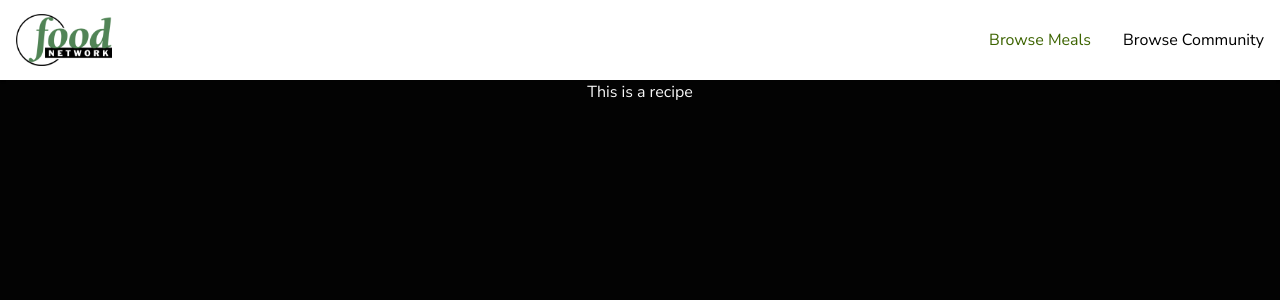
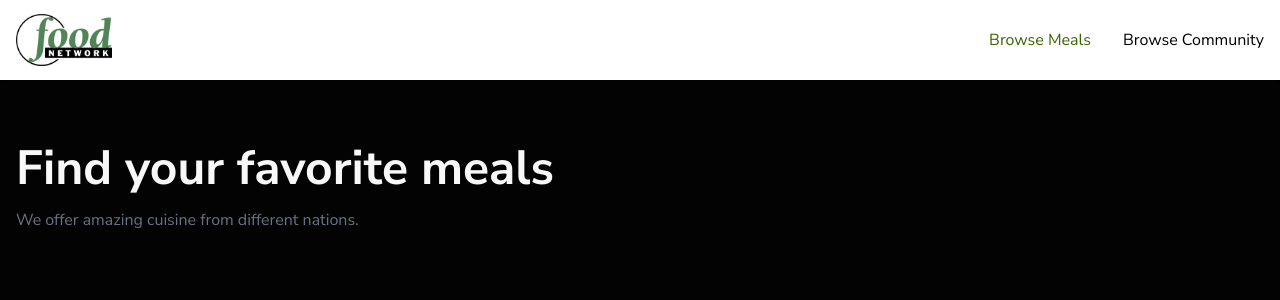
Before and after one commit to sundeeseeyou/foodies, a Next.js app: page /meals/1 in a window 1280 px wide. Shown: the top 300 px of the page. Built offline with nearby package versions, Linux system fonts and the light colour scheme.

Commit message:
update the loading and add new singlepage template for foods

```diff
--- /dev/null
+++ b/src/app/meals/FoodLoading.tsx
@@ -0,0 +1,7 @@
+export default function Loading() {
+  return (
+    <div className="flex items-start justify-center h-screen">
+      <div className="animate-spin rounded-full h-16 w-16 border-b-4 border-green-700"></div>
+    </div>
+  );
+}
--- a/src/app/meals/[slug]/page.tsx
+++ b/src/app/meals/[slug]/page.tsx
@@ -1,7 +1,16 @@
+// import pool from "../../../lib/db";
+
 export default function RecipeMeals() {
   return (
-    <>
-      <h1>This is a recipe</h1>
-    </>
+    <main className="flex flex-col gap-8 px-4 py-16 w-full max-w-screen-2xl mx-auto">
+      <div className="flex justify-between items-center">
+        <div className="flex flex-col gap-4">
+          <h1 className="text-5xl font-bold">Find your favorite meals</h1>
+          <p className="text-gray-500">
+            We offer amazing cuisine from different nations.
+          </p>
+        </div>
+      </div>
+    </main>
   );
 }
--- a/src/app/meals/page.tsx
+++ b/src/app/meals/page.tsx
@@ -1,9 +1,37 @@
 import MealsGrid from "../../../components/MealsGrid";
+import { Suspense } from "react";
 import pool from "../../../lib/db";
 import Link from "next/link";
 import { IoIosShareAlt } from "react-icons/io";
+import Loading from "./FoodLoading";
 
-export default async function MealsPage() {
+// This is the main page for meals, which fetches data from the database and displays it.
+// It uses server-side rendering to fetch the meals data and display it in a grid format.
+
+async function Meals() {
+  async function Meals() {
+    // Artificial delay: 2 seconds
+    await new Promise((resolve) => setTimeout(resolve, 3000));
+
+    const result = await pool.query<{
+      slug: string;
+      title: string;
+      image: string;
+      summary: string;
+      creator: string;
+    }>("SELECT slug, title, image, summary, creator FROM meals ORDER BY id");
+
+    const meals = result.rows.map((row) => ({
+      slug: row.slug,
+      title: row.title,
+      image: row.image,
+      summary: row.summary,
+      user: row.creator,
+    }));
+
+    return <MealsGrid foods={meals} />;
+  }
+
   const result = await pool.query<{
     slug: string;
     title: string;
@@ -20,6 +48,10 @@ export default async function MealsPage() {
     user: row.creator,
   }));
 
+  return <MealsGrid foods={meals} />;
+}
+
+export default async function MealsPage() {
   return (
     <main className="flex flex-col gap-8 px-4 py-16 w-full max-w-screen-2xl mx-auto">
       <div className="flex justify-between items-center">
@@ -37,8 +69,11 @@ export default async function MealsPage() {
           Share
         </Link>
       </div>
-
-      <MealsGrid foods={meals} />
+      <section className="food-grid">
+        <Suspense fallback={<Loading />}>
+          <Meals />
+        </Suspense>
+      </section>
     </main>
   );
 }
--- a/src/app/page.tsx
+++ b/src/app/page.tsx
@@ -3,9 +3,8 @@ import SectionFeatures from "../../components/SectionFeaturesLeft";
 
 export default function Home() {
   return (
-    <main className="flex flex-col items-center justify-center gap-8 py-16">
+    <main className="flex flex-col justify-start gap-8 px-4 py-6 w-full max-w-screen-2xl mx-auto">
       <HeroesImage />
-      <SectionFeatures></SectionFeatures>
       <SectionFeatures></SectionFeatures>
     </main>
   );
```
